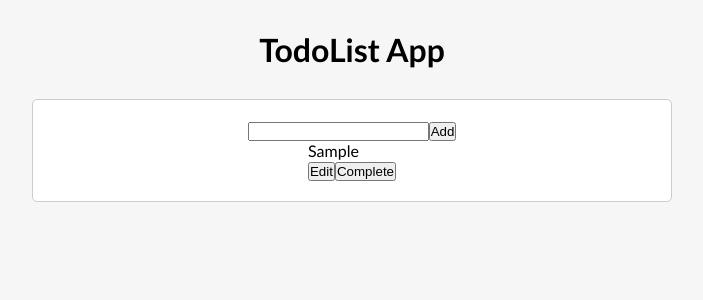
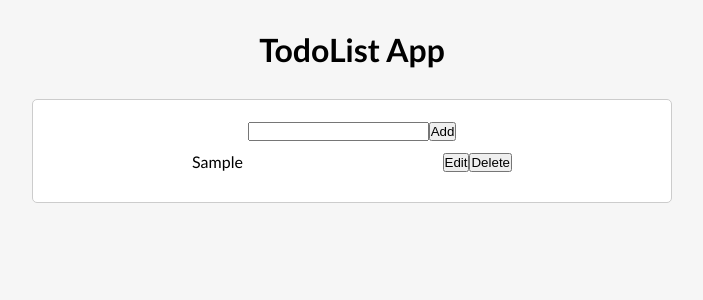
Before and after one commit to HesamMarshal/todo-list-react, a React (Create React App) app: page / in a window 1280 px wide. Both pictures are taken after typing "Sample" into the empty fields and a click on the button "Add". Shown: the top 300 px of the page, without its empty margins (288-991 px from the left). Built offline with nearby package versions, Linux system fonts and the light colour scheme.

Commit message:
add onDelete

```diff
--- a/src/App.css
+++ b/src/App.css
@@ -22,3 +22,16 @@
   border-radius: 5px;
   padding: 20px;
 }
+
+.todo {
+  width: 20rem;
+  display: flex;
+  justify-content: space-between;
+  align-items: center;
+  margin: 10px 0;
+}
+
+.completed {
+  text-decoration: line-through;
+  color: #ccc;
+}
--- a/src/components/Todo.js
+++ b/src/components/Todo.js
@@ -1,10 +1,12 @@
-const Todo = ({ todo }) => {
+const Todo = ({ todo, onComplete, onDelete }) => {
   return (
-    <div key={todo.id}>
-      <div>{todo.text}</div>
+    <div className="todo">
+      <div onClick={onComplete} className={todo.isCompleted ? "completed" : ""}>
+        {todo.text}
+      </div>
       <div>
         <button>Edit</button>
-        <button>Complete</button>
+        <button onClick={onDelete}>Delete</button>
       </div>
     </div>
   );
--- a/src/components/TodoApp.js
+++ b/src/components/TodoApp.js
@@ -14,11 +14,41 @@
 
     setTodos([...todos, newTodo]);
   };
+
+  const completeTodo = (id) => {
+    const index = todos.findIndex((t) => t.id === id);
+
+    // clone : To do not  mutate
+    const completedTodo = { ...todos[index] };
+    completedTodo.isCompleted = !completedTodo.isCompleted;
+
+    // clone : todos
+    const updatedTodos = [...todos];
+    updatedTodos[index] = completedTodo;
+    setTodos(updatedTodos);
+  };
+
+  const deleteHandler = (id) => {
+    // approach 1
+    const index = todos.findIndex((t) => t.id === id);
+    const updatedTodos = [...todos];
+    updatedTodos.splice(index, 1);
+    setTodos(updatedTodos);
+
+    // Approach 2
+
+    const filteredTodos = todos.filter((t) => t.id !== id);
+    setTodos(filteredTodos);
+  };
   return (
     <div className="container">
       <TodoFrom addToDoHandler={addToDoHandler} />
 
-      <TodoList todos={todos} />
+      <TodoList
+        todos={todos}
+        onComplete={completeTodo}
+        onDelete={deleteHandler}
+      />
     </div>
   );
 };
--- a/src/components/TodoList.js
+++ b/src/components/TodoList.js
@@ -1,11 +1,18 @@
 import Todo from "./Todo";
 
-const TodoList = ({ todos }) => {
+const TodoList = ({ todos, onComplete, onDelete }) => {
   const renderTodos = () => {
     if (todos.length === 0) return <p>add some todos</p>;
 
     return todos.map((todo) => {
-      return <Todo key={todo.id} todo={todo} />;
+      return (
+        <Todo
+          key={todo.id}
+          todo={todo}
+          onComplete={() => onComplete(todo.id)}
+          onDelete={() => onDelete(todo.id)}
+        />
+      );
     });
   };
 
```
